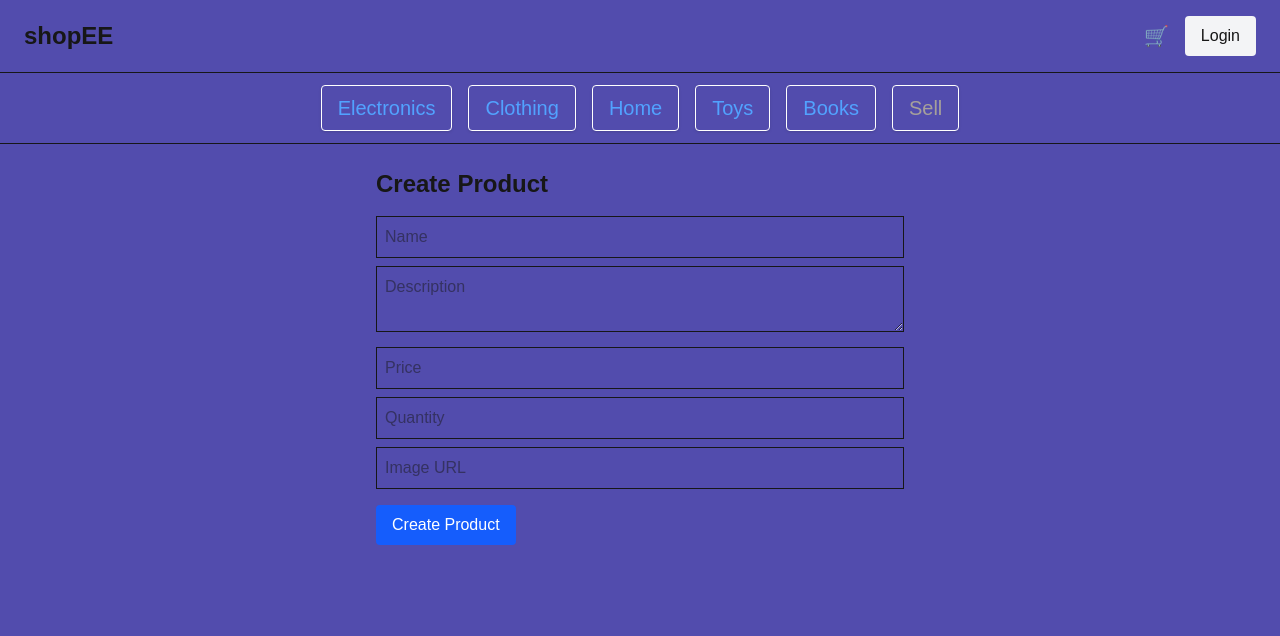
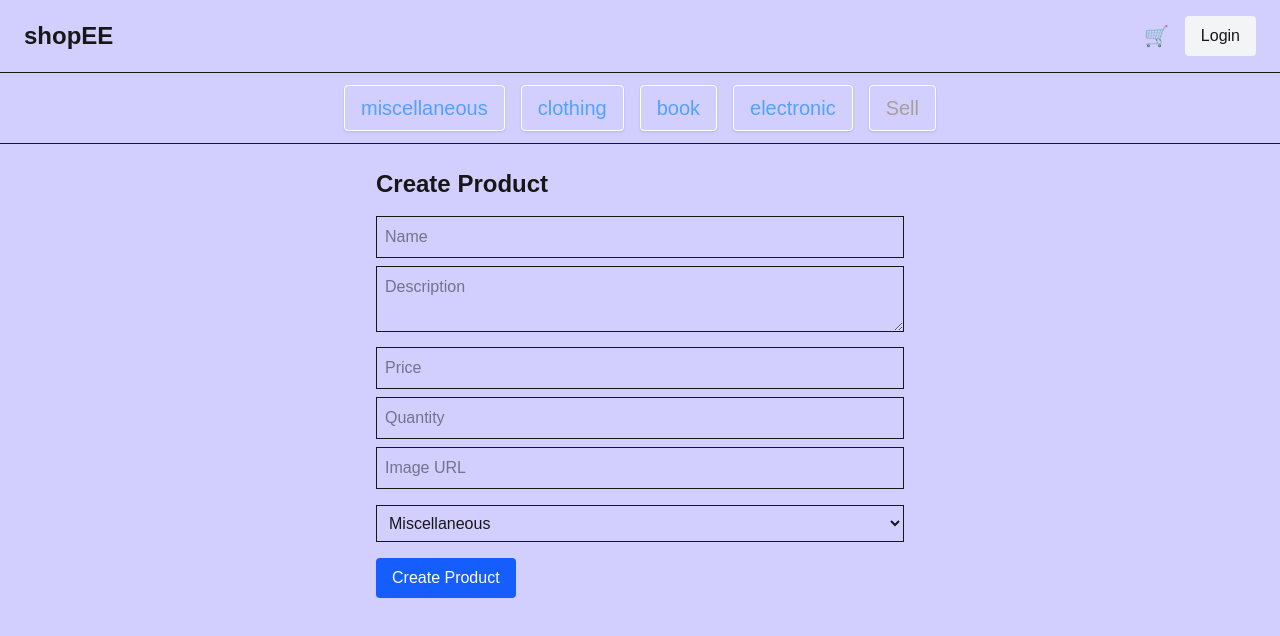
Before and after one commit to NicoleKuo0210/CiciYuyu, a Next.js app: page /sell in a window 1280 px wide. Shown: the top 636 px of the page. Built offline with nearby package versions, Linux system fonts and the light colour scheme.

Commit message:
Added category dynamic page

```diff
--- a/script/script.ts
+++ /dev/null
@@ -1,30 +0,0 @@
-import { db } from "../src/app/db"; // or use relative path if alias isn't configured
-import { productsTable } from "../src/app/db/schema";
-
-async function createProducts() {
-  const newProducts = [
-    {
-      name: "EEzshoes",
-      description: "EExpensEEve",
-      price: 9999,
-      quantity: 190,
-      image: "https://sectionstore.cz/cdn/shop/files/adidasYeezyFoamRNNRStoneSalt.jpg",
-    },
-    {
-      name: "gEExiEExEEfu",
-      description: "*shed tears*",
-      price: 200,
-      quantity: 50,
-      image: "https://imgcdn.cna.com.tw/www/WebPhotos/1024/20211109/1640x1640_171043386552.jpg",
-    },
-  ];
-
-  try {
-    const result = await db.insert(productsTable).values(newProducts).returning();
-    console.log("Products inserted:", result);
-  } catch (err) {
-    console.error("Insert failed:", err);
-  }
-}
-
-createProducts();
--- a/src/app/api/products/route.ts
+++ b/src/app/api/products/route.ts
@@ -6,9 +6,9 @@ export async function POST(req: Request) {
   try {
     const data = await req.json();
 
-    const { name, description, price, quantity, image } = data;
+    const { name, description, price, quantity, image, category } = data;
 
-    if (!name || !description || !price || !quantity || !image) {
+    if (!name || !description || !price || !quantity || !image || !category) {
       return NextResponse.json({ error: 'Missing fields' }, { status: 400 });
     }
     const product = req.body;
@@ -20,6 +20,7 @@ export async function POST(req: Request) {
       price,
       quantity,
       image,
+      category,
     });
     console.log('Inserted product:', result); // Logs to console
 
--- /dev/null
+++ b/src/app/category/[category]/page.tsx
@@ -0,0 +1,48 @@
+import { db } from "@/app/db";
+import { productsTable } from "@/app/db/schema";
+import { eq } from "drizzle-orm";
+import ProductCard from "@/components/ProductCard";
+import { Category } from "@/lib/category"
+import { notFound } from "next/navigation";
+
+export default async function ProductsPage({ params }: { params: { category: string } }) {
+  const categoryParam = params.category;
+
+  const products = await db
+    .select({
+      id: productsTable.id,
+      name: productsTable.name,
+      description: productsTable.description,
+      price: productsTable.price,
+      quantity: productsTable.quantity,
+      image: productsTable.image,
+      category: productsTable.category,
+    })
+    .from(productsTable)
+    .where(eq(productsTable.category, categoryParam as Category))
+    .execute();
+
+  if (products.length === 0) {
+    return (<h1 className="text-2xl font-bold mb-4 capitalize">empty</h1>
+    )
+  }
+
+  return (
+    <div className="p-4">
+      <h1 className="text-2xl font-bold mb-4 capitalize">{categoryParam}</h1>
+      <div className="grid grid-cols-3 gap-6">
+        {products.map((product) => (
+          <ProductCard
+            key={product.id}
+            id={product.id}
+            name={product.name}
+            description={product.description}
+            price={product.price}
+            quantity={product.quantity}
+            image={product.image}
+          />
+        ))}
+      </div>
+    </div>
+  );
+}
--- a/src/app/category/clothing/page.tsx
+++ /dev/null
@@ -1,33 +0,0 @@
-import { db } from '@/app/db';
-import { productsTable } from "@/app/db/schema";
-import ProductCard from "@/components/ProductCard";
-
-export default async function ProductsPage() {
-  const products = await db
-    .select({
-      id: productsTable.id,
-      name: productsTable.name,
-      description: productsTable.description,
-      price: productsTable.price,
-      quantity: productsTable.quantity,
-      image: productsTable.image,
-    })
-    .from(productsTable)
-    .execute();
-
-  return (
-        <div className="grid grid-cols-3 gap-6">
-          {products.map((product) => (
-            <ProductCard
-              key={product.id}
-              id={product.id}
-              name={product.name}
-              description={product.description}  // Assuming 'content' is the product description
-              price={product.price}
-              quantity={product.quantity}
-              image={product.image}  // Assuming 'image' is the URL/path to the product image
-            />
-          ))}
-        </div>
-  );
-}
--- a/src/app/db/schema.ts
+++ b/src/app/db/schema.ts
@@ -1,4 +1,3 @@
-import { sql } from "drizzle-orm";
 import {
   index,
   integer,
@@ -6,6 +5,11 @@ import {
   serial,
   varchar,
 } from "drizzle-orm/pg-core";
+import { pgEnum } from "drizzle-orm/pg-core";
+import { categoryList } from "@/lib/category";
+
+export const categoryEnum = pgEnum("category",
+  categoryList);
 
 export const productsTable = pgTable(
   "products",
@@ -16,8 +20,10 @@ export const productsTable = pgTable(
     price: integer("price").notNull(),
     quantity: integer("quantity").notNull(),
     image: varchar("image", { length: 255 }).notNull().unique(), // URL or path to the image
+    category: categoryEnum("category").notNull(), // <-- Add this
   },
   (table) => ({
     nameIndex: index("name_index").on(table.name),
   })
 );
+//run migration after modifying
--- a/src/app/globals.css
+++ b/src/app/globals.css
@@ -1,7 +1,7 @@
 @import "tailwindcss";
 
 :root {
-  --background: #524cad;
+  --background: #d2cfff;
   --foreground: #171717;
 }
 
@@ -14,8 +14,8 @@
 
 @media (prefers-color-scheme: dark) {
   :root {
-    --background: #0a0a0a;
-    --foreground: #403edb42;
+    --background: #021826;
+    --foreground: #c6f1ee;
   }
 }
 
--- a/src/app/sell/page.tsx
+++ b/src/app/sell/page.tsx
@@ -1,20 +1,31 @@
 'use client';
 
 import { useState } from 'react';
+import { categoryList, Category } from "@/lib/category"
 
 export default function CreateProductPage() {
-  const [form, setForm] = useState({
+const [form, setForm] = useState<{
+  name: string;
+  description: string;
+  price: string;
+  quantity: string;
+  image: string;
+  category: Category;
+}>({
   name: '',
   description: '',
   price: '',
   quantity: '',
-    image: '', // You'll input the image URL manually
+  image: '',
+  category: categoryList[0], // default value
 });
 
 const [loading, setLoading] = useState(false);
 const [message, setMessage] = useState('');
 
-  const handleChange = (e: React.ChangeEvent<HTMLInputElement | HTMLTextAreaElement>) => {
+const handleChange = (
+  e: React.ChangeEvent<HTMLInputElement | HTMLTextAreaElement | HTMLSelectElement>
+) => {
   setForm({ ...form, [e.target.name]: e.target.value });
 };
 
@@ -45,6 +56,7 @@ export default function CreateProductPage() {
       price: '',
       quantity: '',
       image: '',
+      category: categoryList[0],
     });
   } catch (err) {
     if (err instanceof Error) {
@@ -97,6 +109,19 @@ export default function CreateProductPage() {
       className="border p-2 mb-4 w-full"
     />
 
+    <select
+      name="category"
+      value={form.category}
+      onChange={handleChange}
+      className="border p-2 mb-4 w-full"
+    >
+      {categoryList.map((cat) => (
+        <option key={cat} value={cat}>
+          {cat.charAt(0).toUpperCase() + cat.slice(1)}
+        </option>
+      ))}
+    </select>
+
     <button
       onClick={handleSubmit}
       disabled={loading}
--- a/src/components/Header.tsx
+++ b/src/components/Header.tsx
@@ -1,6 +1,6 @@
 import Link from 'next/link';
 
-const categories = ['Electronics', 'Clothing', 'Home', 'Toys', 'Books'];
+import { categoryList } from '@/lib/category'
 
 export default function Header() {
     return (
@@ -20,12 +20,12 @@ export default function Header() {
 
             {/* Category Navigation */}
             <nav className="flex justify-center gap-4 py-3 border-b">
-                {categories.map((cat) => (
-                    // <Link key={cat} href={`/category/${cat.toLowerCase()}`}>
+                {categoryList.map((cat) => (
+                    <Link key={cat} href={`/category/${cat.toLowerCase()}`}>
                         <button className="px-4 py-2 shadow rounded hover:bg-gray-700 text-xl text-blue-400 hover:text-blue-600 border border-white" aria-label={`Go to ${cat}`}>
                             {cat}
                         </button>
-                    // </Link>
+                    </Link>
                 ))}
 
                 <Link href="/sell">
--- /dev/null
+++ b/src/lib/category.ts
@@ -0,0 +1,2 @@
+export const categoryList = ['miscellaneous', 'clothing', 'book', 'electronic'] as const;
+export type Category = typeof categoryList[number];
```
Lines whose indentation alone changed are shown as unchanged.
